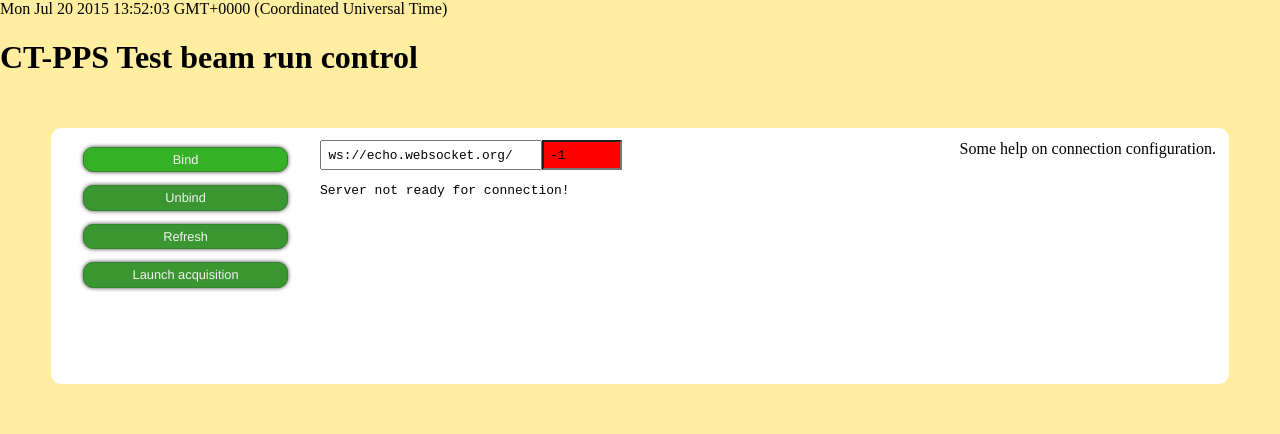
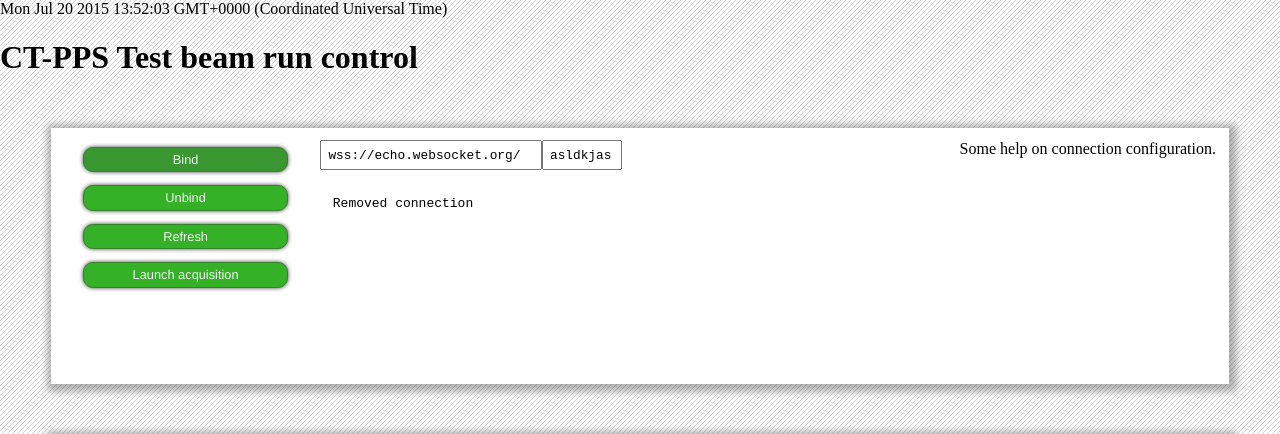
Before and after one commit to xealits/pps-tbrc, a plain HTML site: page web/test3.html in a window 1280 px wide. Both pictures are taken after a click on the button "Bind". Shown: the top 434 px of the page. Drawn offline with nearby package versions, Linux system fonts and the light colour scheme.

Commit message:
An echo WebSockets server. Changed style, corrected script for connection handling -- no loops.

```diff
--- a/web/socket3.js
+++ b/web/socket3.js
@@ -136,7 +136,8 @@ function unbind_socket() {
   send_message(connection, "REMOVE_CLIENT:", listener_id);
   // connection.send("REMOVE_CLIENT:"+listener_id);
   connection.close();
-  interface_off();
+  // connection = undefined;
+  // interface_off();
   // connection.onmessage = function(event) { parse_message(event); }
 }
 
@@ -170,7 +171,7 @@ function bind_socket() {
   connection_uri = $("#connection_uri").val();
   // hostname = $("#hostname").val();
 
-  alert( connection );
+  // alert( connection );
   // alert( hostname + ":" + port );
   // if (connection==0) { alert("no connection") };
 
@@ -185,7 +186,7 @@ function bind_socket() {
   //hostname = '137.138.105.83';
   connection = new WebSocket(connection_uri);
 
-  alert( connection );
+  // alert( connection );
   // alert( connection );
 
   // bind_button.disabled = true;
@@ -193,35 +194,42 @@ function bind_socket() {
 
     connection.onopen = function () {
       // what a hell
+      append_to_console( '<p class="incoming">GOT: Connection opened<\p>' );
+      interface_on();
+      // alert("socket onopen");
     };
     connection.onerror = function (event) {
-      if (event.originalTarget===undefined || event.originalTarget.readyState!==1) {
-        // $( "#console_log" ).append( "<p>Server not ready for connection!<\p>");
-        append_to_console( "<p>Server not ready for connection!<\p>" );
-        $( "#socket_id" ).css("backgroundColor", "red");
-        $( "#socket_id" ).val( -1 );
-        // connection = undefined;
-        interface_off();
-        return;
-      }
-      unbind_socket();
-      alert("connection error");
+      // if (event.originalTarget===undefined || event.originalTarget.readyState!==1) {
+      //   // $( "#console_log" ).append( "<p>Server not ready for connection!<\p>");
+      //   append_to_console( "<p>Server not ready for connection!<\p>" );
+      //   $( "#socket_id" ).css("backgroundColor", "red");
+      //   $( "#socket_id" ).val( -1 );
+      //   // connection = undefined;
+      //   interface_off();
+      //   return;
+      // }
+      // unbind_socket();
+      alert("socket onerror");
   };
   connection.onmessage = function(event) {
     // parse_message(event);
     // $( "#console_log" ).append( "<p>GOT: " + event.data + "<\p>" );
+    // alert( "socket onmessage" );
     append_to_console( '<p class="incoming">GOT: ' + event.data + "<\p>" );
   }; // TODO
   connection.onclose = function() {
       // bind_socket();
       // Disable interface and remove connection object
-      connection.close();
+      // connection.close();
       connection = undefined;
-      alert( "connection closed" );
-      alert( connection );
+      append_to_console( '<p> Removed connection <\p>' );
+      // alert( "connection closed" );
+      // alert( connection );
       interface_off();
+      // alert( "socket onclose" );
   };
 
+  /*
   if (connection.readyState == 1 ) {
     interface_on();
     bind_time.style.color = "black";
@@ -235,29 +243,28 @@ function bind_socket() {
       alert( connection );
       interface_off();
   }
+  */
 }
 
 
 function interface_on() {
       // disable bind button
       $( "#bind_button" ).unbind();
-      $( "#bind_button" ).css( "background-color", "#399630" );
       // enable interface to the ppsFetch process
-      $( "#unbind_button, #refresh_button, #acquisition_button" ).css("background-color", "#35b128");
       $( "#unbind_button" ).click( unbind_socket );
       $( "#refresh_button" ).click( socket_refresh );
       $( "#acquisition_button" ).click( start_acquisition );
       $( "input" ).prop("disabled", true);
+      $( "#bind_button, #unbind_button, #refresh_button, #acquisition_button" ).toggleClass( "enabled" );
 }
 
 function interface_off() {
       // enable bind button
       $( "#bind_button" ).click( bind_socket );
-      $( "#bind_button" ).css( "background-color", "#35b128" );
       // disable interface to ppsFetch process
-      $( "#unbind_button, #refresh_button, #acquisition_button" ).css("background-color", "#399630");
       $( "#unbind_button, #refresh_button, #acquisition_button" ).unbind();
       $( "input" ).prop("disabled", false);
+      $( "#bind_button, #unbind_button, #refresh_button, #acquisition_button" ).toggleClass( "enabled" );
 }
 
 
@@ -276,6 +283,7 @@ $( document ).ready( function(){
 
     // buttons
     $( "#bind_button" ).click( bind_socket );
+    $( "#bind_button" ).toggleClass( "enabled" );
     if (connection!==undefined) {
       // alert( connection );
       interface_on();
--- a/web/style3.css
+++ b/web/style3.css
@@ -22,17 +22,28 @@ body {
 
 
 body {
-  background-color: #ffeda0;
+  /*background-color: #addd8e ;*/ /*#f7fcb9;*/ /*#ffeda0;*/
+  /*background: repeating-linear-gradient(
+    135deg,
+    white,
+    white 3px,
+    lightgrey 3px,
+    lightgrey 4px
+  );*/
+  background: rgba(0, 0, 0, 0) url("aiga-bg.png") repeat scroll 0 0;
 }
 
 #output, #connection {
+  /*background-color: #f7fcb9;*/
   background-color: white;
-  border-radius: 10px;
+  /*border-radius: 10px;*/
+  /*box-shadow: 0 0 4px rgba(0,0,0, .75);*/
+  box-shadow: 2px 2px 8px 6px rgba(0,0,0,0.3);
 }
 
 
 #connection div.interface {
-  height: 16vw;
+  height: 20vw;
   /*width: 100%;*/
   width: 60vw;
   /*padding: 1vw;*/
@@ -76,7 +87,7 @@ body {
 
 .controls, .status {
   padding: 1vw;
-  height: 14vw;
+  height: 18vw;
 }
 
 .status {
@@ -102,13 +113,23 @@ input {
 input#socket_id { width: 5vw;}
 
 
+#bind_time {
+  height: 2vw;
+  width: 12vw;
+  /*padding: 0.5vw;*/
+  float: right;
+}
+
+
 #console_log {
-  padding: 0;
-  width: 100%;
-  float: bottom;
+  margin: 1vw;
+  width: 36vw;
+  float: left;
   /*height: auto;*/
-  height: 12vw;
+  height: 14vw;
   overflow-y:scroll;
+  /*border-radius: 10px;*/
+  /*border: 1px solid #33842a;*/
 }
 
 p.incoming {
@@ -138,7 +159,7 @@ button {
 cursor:pointer; /*forces the cursor to change to a hand when the button is hovered*/
 padding:1px 25px; /*add some padding to the inside of the button*/
 margin: 0.5vw;
-background:#35b128; /*the colour of the button*/
+background: #399630; /*#35b128;*/ /*the colour of the button*/
 border:1px solid #33842a; /*required or the default border for the browser will appear*/
 /*give the button curved corners, alter the size as required*/
 -moz-border-radius: 10px;
@@ -154,9 +175,8 @@ color:#f3f3f3;
 font-size: 1vw;
 }
 
-/* These buttons start dissabled */
-#unbind_button, #refresh_button, #acquisition_button {
-background-color : #399630; /* make the background a little darker*/
+button.enabled {
+background-color : #35b128; /*#399630;*/ /* make the background a little darker*/
 /*reduce the drop shadow size to give a pushed button effect*/
 /*-webkit-box-shadow: 0 0 1px rgba(0,0,0, .75);*/
 /*-moz-box-shadow: 0 0 1px rgba(0,0,0, .75);*/
@@ -165,8 +185,9 @@ background-color : #399630; /* make the background a little darker*/
 
 
 /***NOW STYLE THE BUTTON'S HOVER AND FOCUS STATES***/
-button:hover /*, button:focus*/{
-background-color : #399630; /* make the background a little darker*/
+button.enabled:hover /*, button:focus*/{
+background-color : #fec44f; /*#399630;*/ /* make the background a little darker*/
+color: black;
 /*background-color :#222630; make the background a little darker*/
 /*reduce the drop shadow size to give a pushed button effect*/
 /*-webkit-box-shadow: 0 0 1px rgba(0,0,0, .75);*/
--- a/web/test3.html
+++ b/web/test3.html
@@ -30,9 +30,9 @@
                     <button id="acquisition_button">Launch acquisition</button>
                 </div>
                 <div class="status">
-                    <input type="text" id="connection_uri"  value="ws://echo.websocket.org/" />
+                    <input type="text" id="connection_uri"  value="wss://echo.websocket.org/" autocomplete="off" />
                     <!-- <input type="text" id="port"      value="1987" /> -->
-                    <input type="text" id="socket_id" value="asldkjas" />
+                    <input type="text" id="socket_id" value="asldkjas" autocomplete="off" />
                     <div id="bind_time"></div>
                     <!-- <div id="socket_id">####</div> -->
                     <div id="console_log">
```
Also changed, not shown: web/aiga-bg.png (added), 1 other file.
